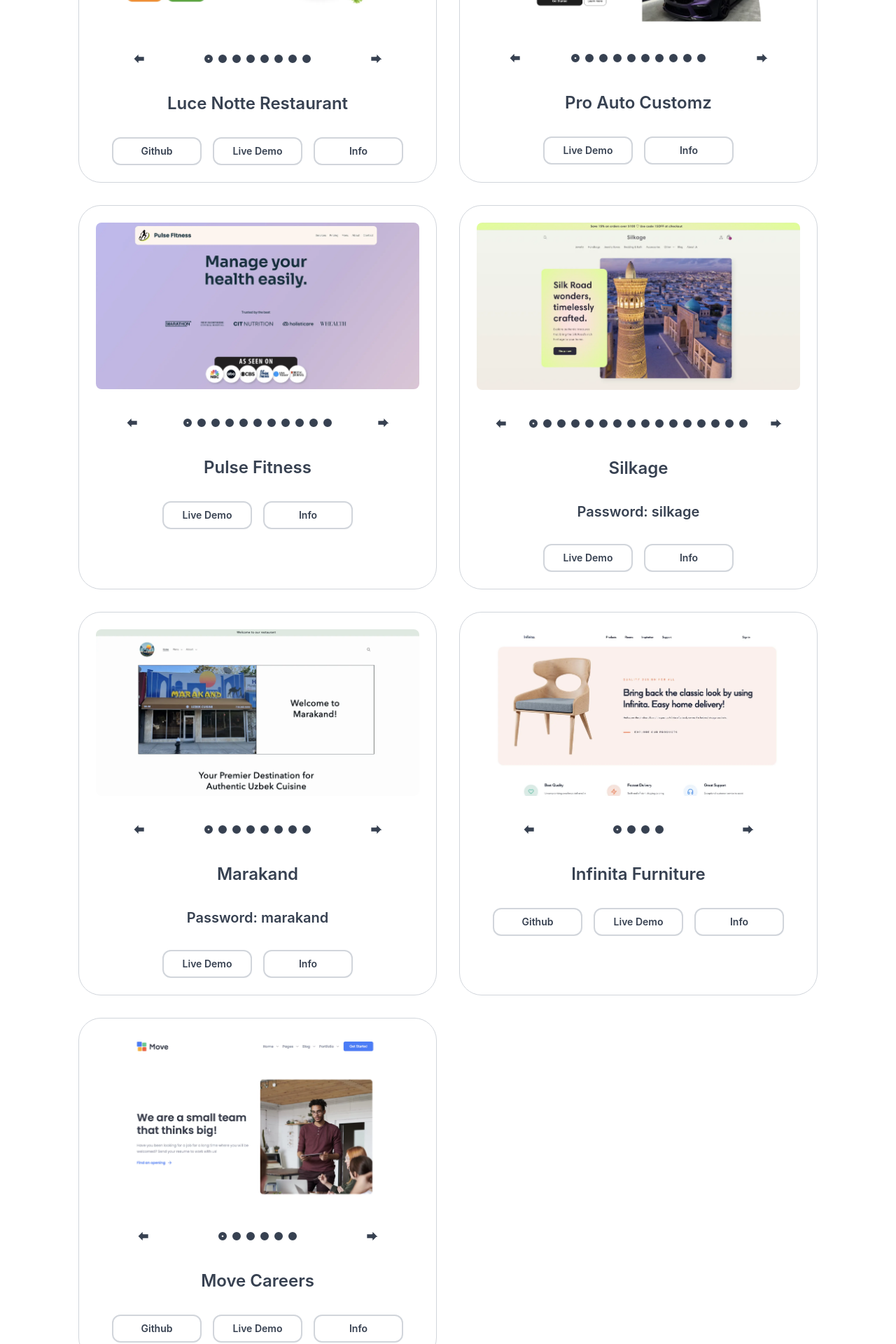
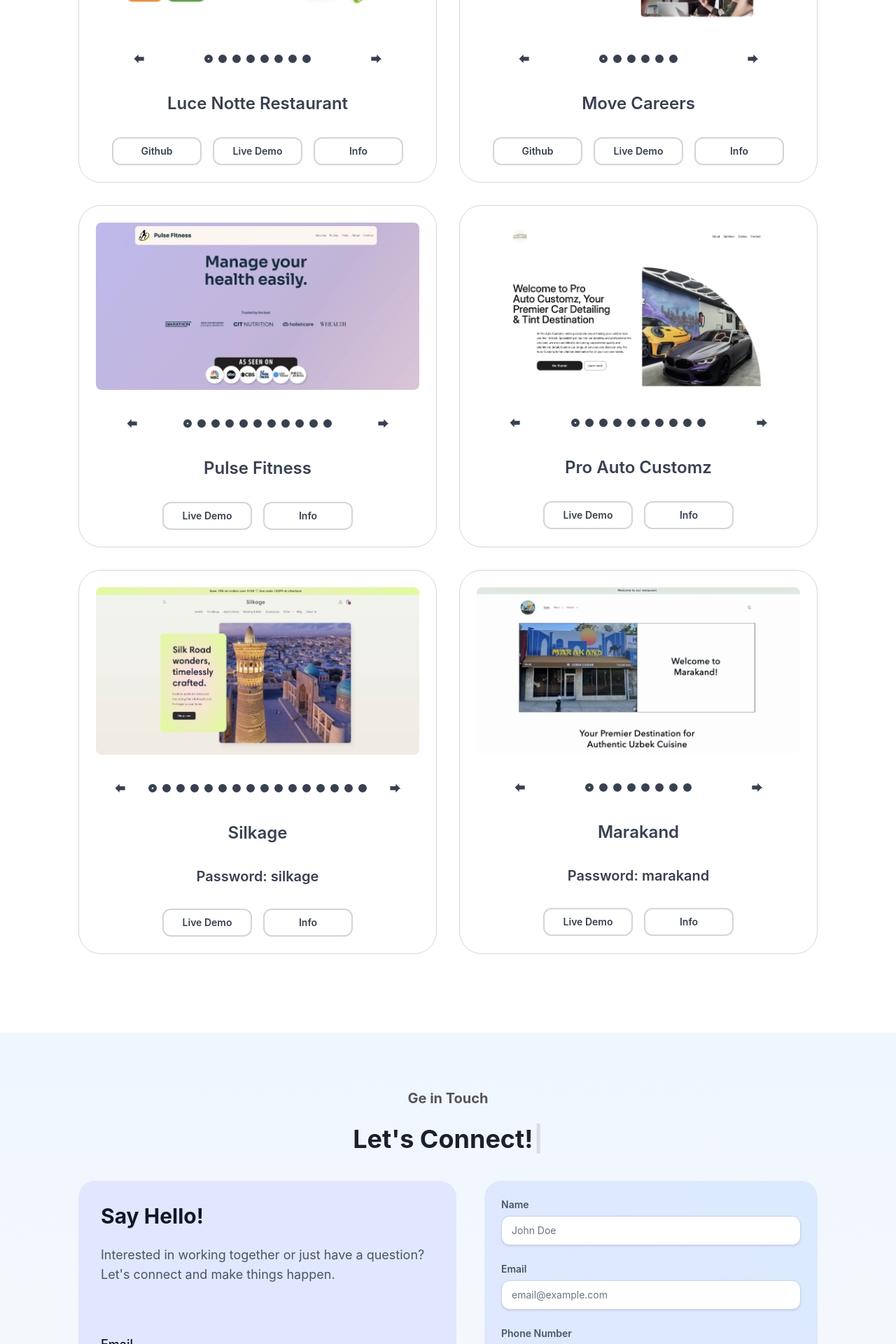
Before and after one commit to kulievdev/portfolio-website, a React (Vite) app: page / in a window 1280 px wide. Shown: the part 3260-5180 px from the top of the page at 70% size. Built offline with nearby package versions, Linux system fonts and the light colour scheme.

Commit message:
Fix minor bugs

```diff
--- a/src/Pages/Projects/myProjects.ts
+++ b/src/Pages/Projects/myProjects.ts
@@ -34,7 +34,7 @@ import pro8 from "../../assets/Images/ProAutoCustomz/pro8.webp";
 import pro9 from "../../assets/Images/ProAutoCustomz/pro9.webp";
 import pro10 from "../../assets/Images/ProAutoCustomz/pro10.webp";
 
-import pulseLogo from "../../assets/Images/PulseFitness/pro-logo.png";
+import pulseLogo from "../../assets/Images/PulseFitness/pulse-logo.png";
 import pulse1 from "../../assets/Images/PulseFitness/pulse1.webp";
 import pulse2 from "../../assets/Images/PulseFitness/pulse2.webp";
 import pulse3 from "../../assets/Images/PulseFitness/pulse3.webp";
@@ -84,11 +84,11 @@ import silkage14 from "../../assets/Images/Silkage/silkage14.webp";
 import silkage15 from "../../assets/Images/Silkage/silkage15.webp";
 import silkage16 from "../../assets/Images/Silkage/silkage16.webp";
 
-import infinitaLogo from "../../assets/Images/Infinita/infinita-logo.png";
-import infinita1 from "../../assets/Images/Infinita/infinita1.webp";
-import infinita2 from "../../assets/Images/Infinita/infinita2.webp";
-import infinita3 from "../../assets/Images/Infinita/infinita3.webp";
-import infinita4 from "../../assets/Images/Infinita/infinita4.webp";
+// import infinitaLogo from "../../assets/Images/Infinita/infinita-logo.png";
+// import infinita1 from "../../assets/Images/Infinita/infinita1.webp";
+// import infinita2 from "../../assets/Images/Infinita/infinita2.webp";
+// import infinita3 from "../../assets/Images/Infinita/infinita3.webp";
+// import infinita4 from "../../assets/Images/Infinita/infinita4.webp";
 
 // import portfolioLogo from "../../assets/Images/Portfolio/portfolio-logo.png";
 // import portfolio1 from "../../assets/Images/Portfolio/portfolio1.webp";
@@ -199,6 +199,46 @@ const myProjects = [
     stacks: [reactLogo, javascriptLogo, styledComp],
   },
   {
+    projectName: "Move Careers",
+    category: "Landing-Page",
+    github: "https://github.com/kulievdev/career-website",
+    website: "https://move-careers.onrender.com/",
+    images: [
+      { url: move1, alt: "Move Careers Website Image" },
+      { url: move2, alt: "Move Careers Website Image" },
+      { url: move3, alt: "Move Careers Website Image" },
+      { url: move4, alt: "Move Careers Website Image" },
+      { url: move5, alt: "Move Careers Website Image" },
+      { url: move6, alt: "Move Careers Website Image" },
+    ],
+    logo: moveLogo,
+    description:
+      "A job search website landing page showcases job opportunities across various industries. It allows users to explore listings and get an overview of available positions from home. The page highlights features like personalized job recommendations, resume uploads, and real-time notifications. Designed for a seamless job-hunting experience, this project demonstrates my ability to create compelling and informative web interfaces.",
+    stacks: [htmlLogo, cssLogo],
+  },
+  {
+    projectName: "Pulse Fitness",
+    category: "Wordpress",
+    website: "https://pulsefitnesses.com/",
+    images: [
+      { url: pulse1, alt: "Pulse Fitness Website Image" },
+      { url: pulse2, alt: "Pulse Fitness Website Image" },
+      { url: pulse3, alt: "Pulse Fitness Website Image" },
+      { url: pulse4, alt: "Pulse Fitness Website Image" },
+      { url: pulse5, alt: "Pulse Fitness Website Image" },
+      { url: pulse6, alt: "Pulse Fitness Website Image" },
+      { url: pulse7, alt: "Pulse Fitness Website Image" },
+      { url: pulse8, alt: "Pulse Fitness Website Image" },
+      { url: pulse9, alt: "Pulse Fitness Website Image" },
+      { url: pulse10, alt: "Pulse Fitness Website Image" },
+      { url: pulse11, alt: "Pulse Fitness Website Image" },
+    ],
+    logo: pulseLogo,
+    description:
+      "The Pulse Fitness Gym website is a dynamic and visually engaging WordPress site that I designed and built to represent a modern fitness brand. This site effectively showcases the gym’s diverse offerings, including personal training, group fitness classes, nutritional coaching, and cutting-edge workout equipment. With a sleek, energetic aesthetic, the website features easy navigation, an interactive class schedule, a gallery highlighting the facility, and success stories from clients. The design ensures a seamless user experience.",
+    stacks: [wordpressLogo],
+  },
+  {
     projectName: "Pro Auto Customz",
     category: "Wordpress",
     website: "https://proautocustomz.shop/",
@@ -219,28 +259,7 @@ const myProjects = [
       "The Pro Auto Customz website is a WordPress website that was built for a client located in Brooklyn, NY. I personally designed and built this website from scratch using wordpress without using built-in themes. The site showcases a range of auto customization services, including paint jobs, interior upgrades, and performance enhancements. Designed with a sleek, modern aesthetic, the website features an intuitive navigation system, a gallery of past projects, and customer testimonials to highlight the quality of their work.",
     stacks: [wordpressLogo],
   },
-  {
-    projectName: "Pulse Fitness",
-    category: "Wordpress",
-    website: "https://pulsefitnesses.com/",
-    images: [
-      { url: pulse1, alt: "Pulse Fitness Website Image" },
-      { url: pulse2, alt: "Pulse Fitness Website Image" },
-      { url: pulse3, alt: "Pulse Fitness Website Image" },
-      { url: pulse4, alt: "Pulse Fitness Website Image" },
-      { url: pulse5, alt: "Pulse Fitness Website Image" },
-      { url: pulse6, alt: "Pulse Fitness Website Image" },
-      { url: pulse7, alt: "Pulse Fitness Website Image" },
-      { url: pulse8, alt: "Pulse Fitness Website Image" },
-      { url: pulse9, alt: "Pulse Fitness Website Image" },
-      { url: pulse10, alt: "Pulse Fitness Website Image" },
-      { url: pulse11, alt: "Pulse Fitness Website Image" },
-    ],
-    logo: pulseLogo,
-    description:
-      "The Pro Auto Customz website is a WordPress website that was built for a client located in Brooklyn, NY. I personally designed and built this website from scratch using wordpress without using built-in themes. The site showcases a range of auto customization services, including paint jobs, interior upgrades, and performance enhancements. Designed with a sleek, modern aesthetic, the website features an intuitive navigation system, a gallery of past projects, and customer testimonials to highlight the quality of their work.",
-    stacks: [wordpressLogo],
-  },
+
   // {
   //   projectName: "Alex Vip Barbershop",
   //   category: "Wordpress",
@@ -305,22 +324,22 @@ const myProjects = [
       "The Marakand Restaurant website is a Shopify site meticulously designed and built from the ground up to showcase the vibrant dining experience of this renowned establishment. Situated in a prime location, the website captures the essence of Marakand’s exquisite cuisine with a modern and elegant design. It highlights the restaurant’s diverse menu, featuring an array of dishes that blend traditional flavors with contemporary presentation. The site includes user-friendly navigation, an interactive menu section with detailed descriptions of each dish, and an easy-to-use reservation system.",
     stacks: [shopifyLogo],
   },
-  {
-    projectName: "Infinita Furniture",
-    category: "Landing-Page",
-    github: "https://github.com/kulievdev/furniture-website-react",
-    website: "https://infinitafurniture.com/",
-    images: [
-      { url: infinita1, alt: "Furniture Website Image" },
-      { url: infinita2, alt: "Furniture Website Image" },
-      { url: infinita3, alt: "Furniture Website Image" },
-      { url: infinita4, alt: "Furniture Website Image" },
-    ],
-    logo: infinitaLogo,
-    description:
-      "A furniture website landing page is an online platform that offers users the opportunity to explore and browse a wide range of furniture products for their homes, offices, or other spaces. This digital platform provides a convenient and comprehensive shopping experience, allowing users to discover furniture items and compare prices and styles from the comfort of their own homes.",
-    stacks: [reactLogo, javascriptLogo, styledComp],
-  },
+  // {
+  //   projectName: "Infinita Furniture",
+  //   category: "Landing-Page",
+  //   github: "https://github.com/kulievdev/furniture-website-react",
+  //   website: "https://infinitafurniture.com/",
+  //   images: [
+  //     { url: infinita1, alt: "Furniture Website Image" },
+  //     { url: infinita2, alt: "Furniture Website Image" },
+  //     { url: infinita3, alt: "Furniture Website Image" },
+  //     { url: infinita4, alt: "Furniture Website Image" },
+  //   ],
+  //   logo: infinitaLogo,
+  //   description:
+  //     "A furniture website landing page is an online platform that offers users the opportunity to explore and browse a wide range of furniture products for their homes, offices, or other spaces. This digital platform provides a convenient and comprehensive shopping experience, allowing users to discover furniture items and compare prices and styles from the comfort of their own homes.",
+  //   stacks: [reactLogo, javascriptLogo, styledComp],
+  // },
   // {
   //   projectName: "Portfolio Website",
   //   category: "Front-End",
@@ -391,24 +410,6 @@ const myProjects = [
   //     mongoDB,
   //   ],
   // },
-  {
-    projectName: "Move Careers",
-    category: "Landing-Page",
-    github: "https://github.com/kulievdev/career-website",
-    website: "https://move-careers.onrender.com/",
-    images: [
-      { url: move1, alt: "Move Careers Website Image" },
-      { url: move2, alt: "Move Careers Website Image" },
-      { url: move3, alt: "Move Careers Website Image" },
-      { url: move4, alt: "Move Careers Website Image" },
-      { url: move5, alt: "Move Careers Website Image" },
-      { url: move6, alt: "Move Careers Website Image" },
-    ],
-    logo: moveLogo,
-    description:
-      "A job search website landing page showcases job opportunities across various industries. It allows users to explore listings and get an overview of available positions from home. The page highlights features like personalized job recommendations, resume uploads, and real-time notifications. Designed for a seamless job-hunting experience, this project demonstrates my ability to create compelling and informative web interfaces.",
-    stacks: [htmlLogo, cssLogo],
-  },
 ];
 
 export default myProjects;
```
